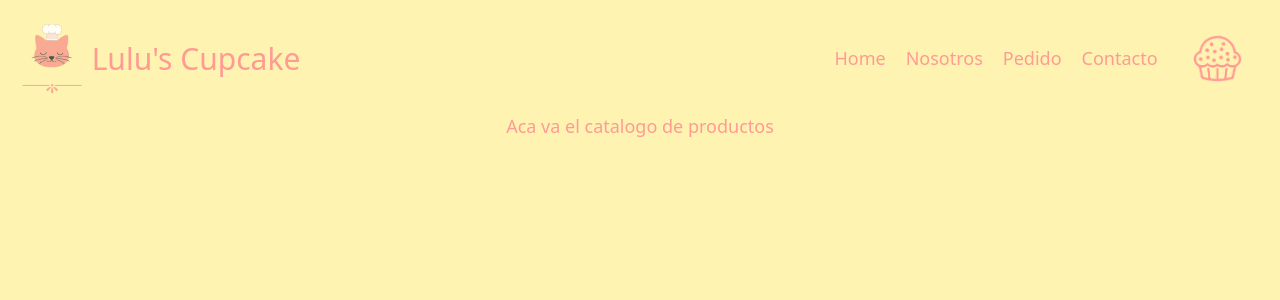
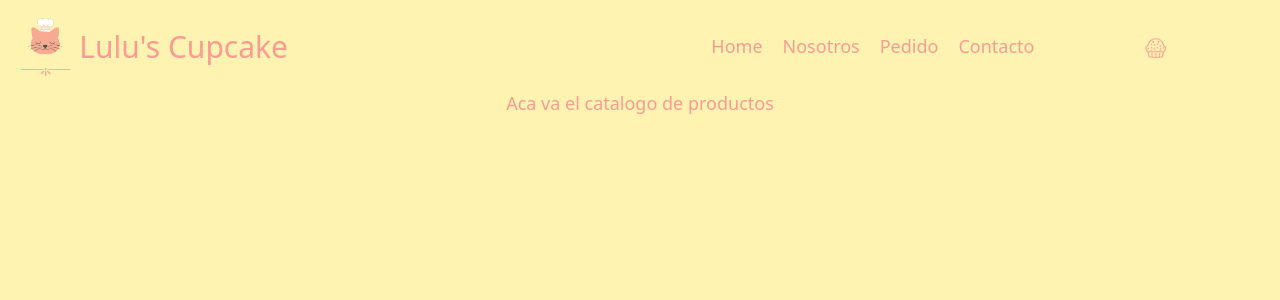
Before and after one commit to mvscalise/proyectoReactJs, a React (Create React App) app: page / in a window 1280 px wide. Shown: the top 300 px of the page. Built offline with nearby package versions, Linux system fonts and the light colour scheme.

Commit message:
CartWidget component modification

```diff
--- /dev/null
+++ b/src/components/CartWidgetComponent.jsx
@@ -0,0 +1,10 @@
+import CartWidget from './cupcake.png'
+
+
+export function CartWidgetComponent () {
+    return(
+        <div>
+            <img src={CartWidget} id= 'cartWidget' alt = 'carrito'/>
+        </div>
+    )
+}
--- a/src/components/NavbarComponent/navbar.jsx
+++ b/src/components/NavbarComponent/navbar.jsx
@@ -1,7 +1,7 @@
 import React from 'react'
 import './navbar.scss'
 import Logo from './logo.png'
-import CartWidget from './cupcake.png'
+import {CartWidgetComponent} from '../CartWidgetComponent.jsx'
 
 
 export function NavbarComponent () {
@@ -14,7 +14,6 @@ export function NavbarComponent () {
                     <a >Lulu's Cupcake</a>
                 </div>
 
-
                 <ul className="navbar-nav">
                     <li className="nav-item"><a  id = 'txtnavbar'>Home</a></li>
                     <li className="nav-item"><a  id = 'txtnavbar'>Nosotros</a></li>
@@ -22,7 +21,7 @@ export function NavbarComponent () {
                     <li className="nav-item"><a  id = 'txtnavbar'>Contacto</a></li>
                 </ul>
 
-                <img src={CartWidget} id = 'cartWidget' alt = 'carrito'/>
+                <CartWidgetComponent />
 
             </div>
 
--- a/src/components/NavbarComponent/navbar.scss
+++ b/src/components/NavbarComponent/navbar.scss
@@ -28,6 +28,6 @@
 }
 
 #cartWidget {
-    width: 4%;
-    margin: 2%;
+    width: 10%;
+    padding: 0%;
 }
--- a/src/containers/ItemListContainer.scss
+++ b/src/containers/ItemListContainer.scss
@@ -1,5 +1,5 @@
 h2 {
     color: #FF9B93;
     font-size: 18px;
-	text-decoration: none
+	text-decoration: none;
 }
```
Also changed, not shown: src/components/cupcake.png (renamed from src/components/NavbarComponent/cupcake.png).
